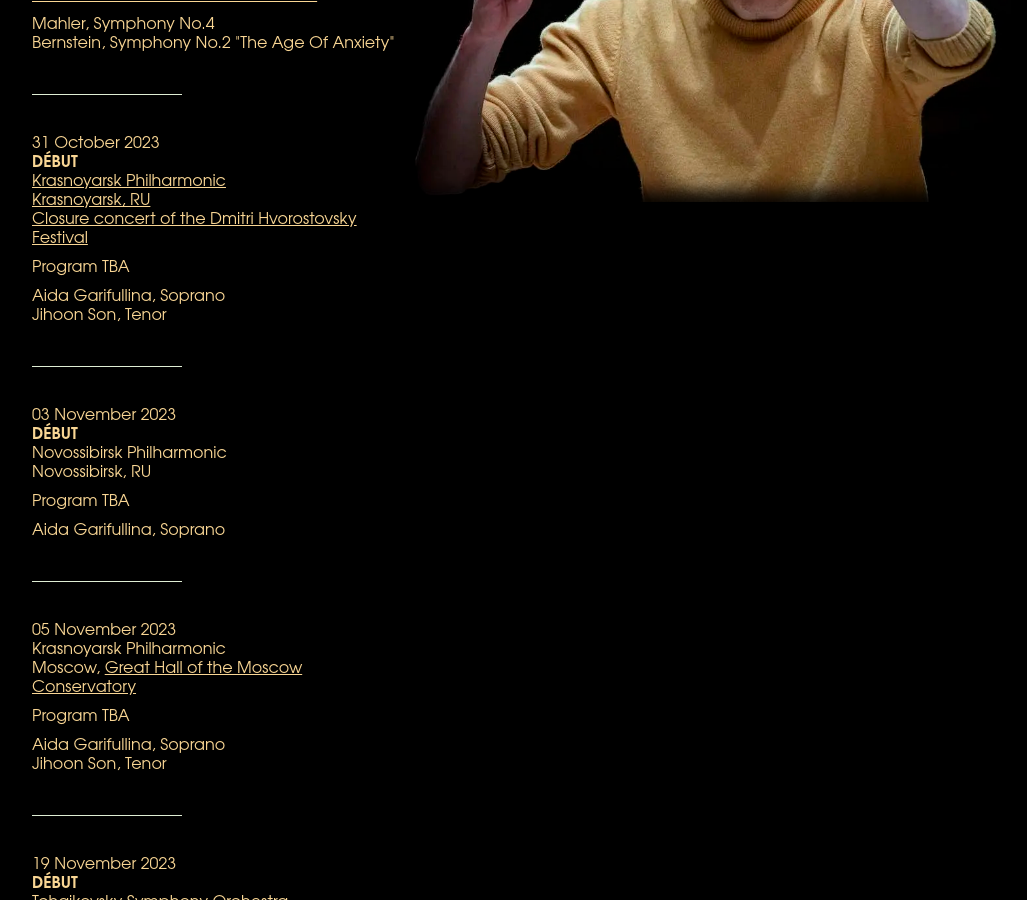
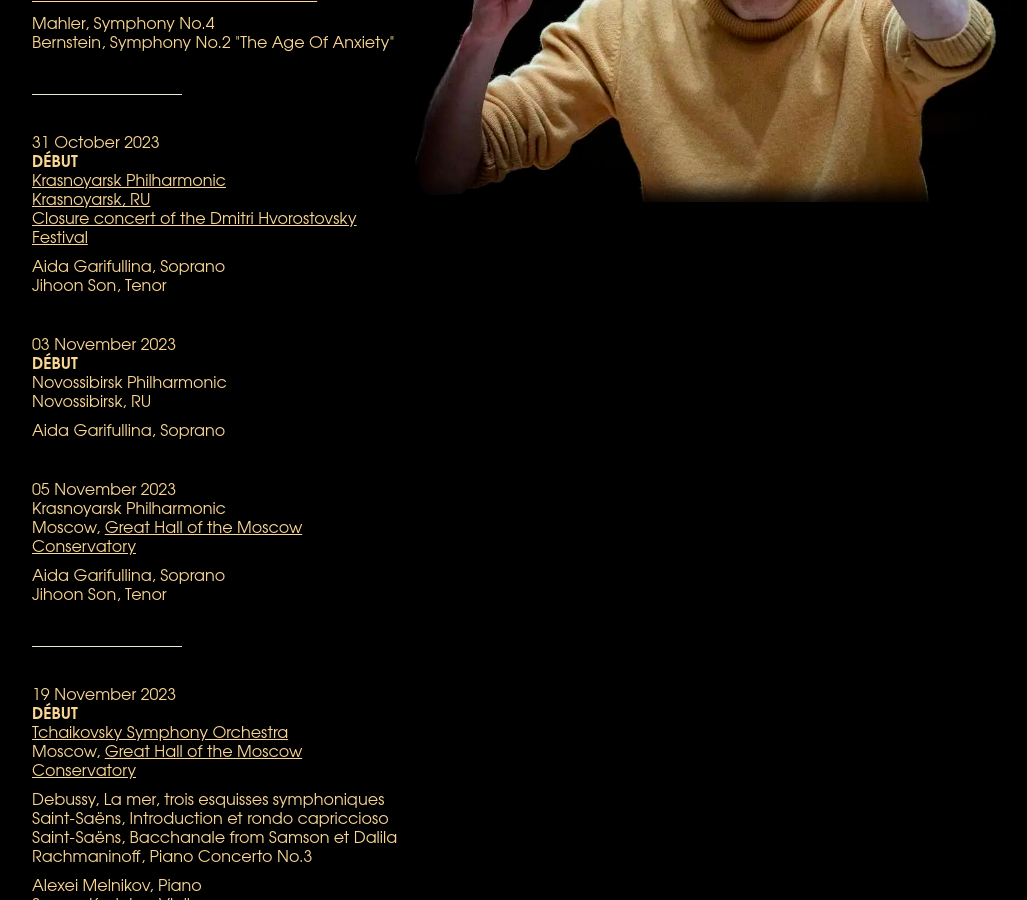
Before and after one commit to martincadoux/clementnonciaux.com, a Jekyll site: the page built from _pages/calendar.html, in a window 1280 px wide and 900 px high, scrolled down 423 px. Shown: the whole window, without its empty margins (108-1135 px from the left). Built offline with Jekyll 4.4.1, drawn with Linux system fonts in a browser that asks for light colours.

Commit message:
Update events.yml

```diff
--- a/_data/events.yml
+++ b/_data/events.yml
@@ -79,8 +79,6 @@
   soloist: |-
     Aida Garifullina, Soprano
     Jihoon Son, Tenor
-  program: |-
-    Program TBA
 
 - date: [2023-11-03]
   location: |-
@@ -89,8 +87,6 @@
     Novossibirsk, RU
   soloist: |-
     Aida Garifullina, Soprano
-  program: |-
-    Program TBA
 
 - date: [2023-10-31]
   location: |-
@@ -101,8 +97,6 @@
   soloist: |-
     Aida Garifullina, Soprano
     Jihoon Son, Tenor
-  program: |-
-    Program TBA
 
 - date: [2023-10-14]
   location: |-
```
